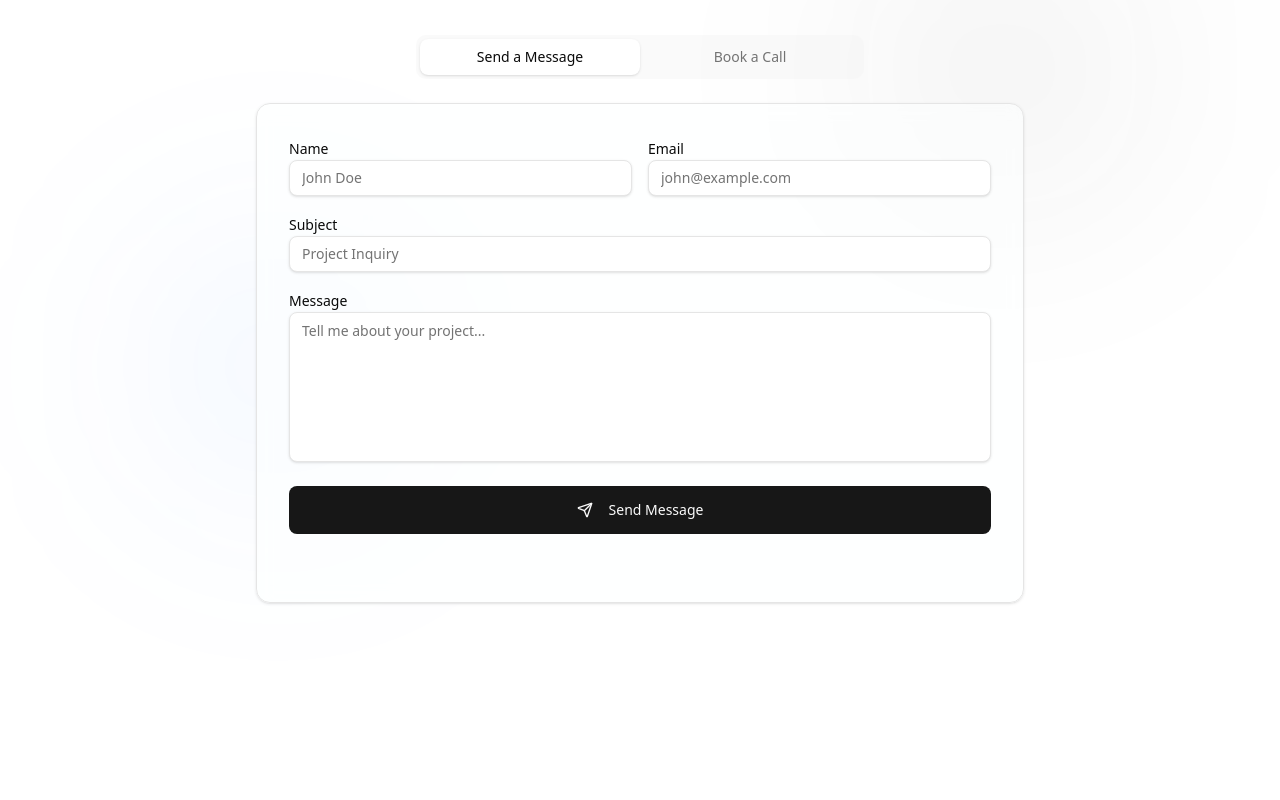
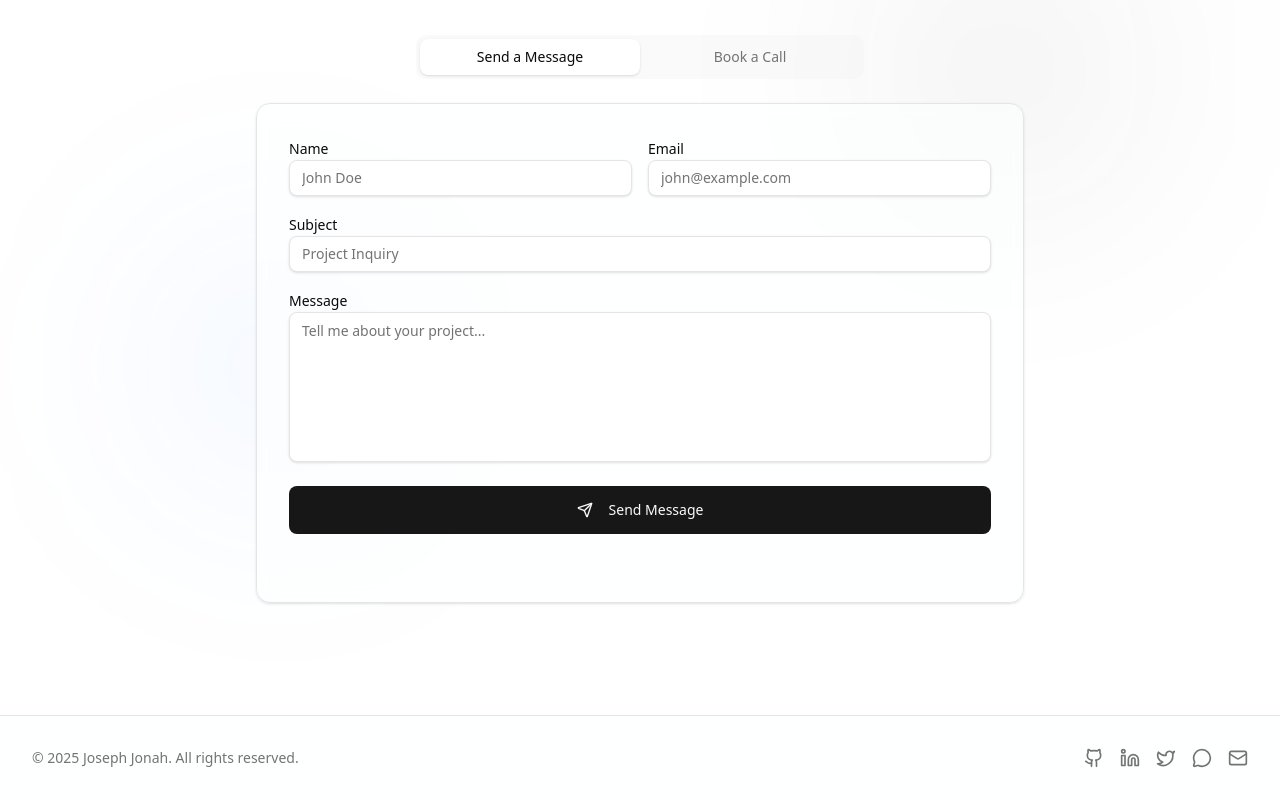
Before and after one commit to JOSEPH-Inalegwu/joseph-portfolio, a Next.js app: page / in a window 1280 px wide. Shown: the part 4261-5061 px from the top of the page. Before the commit the page ends 4976 px from the top, so only its background shows below. Built offline with nearby package versions, Linux system fonts and the light colour scheme.

Commit message:
feat: implement global footer with social links

```diff
--- a/app/layout.tsx
+++ b/app/layout.tsx
@@ -4,6 +4,7 @@ import "./globals.css";
 
 import { ThemeProvider } from "@/components/theme-provider";
 import { Navbar } from "@/components/layout/navbar";
+import { Footer } from "@/components/sections/footer";
 
 const geistSans = Geist({
   variable: "--font-geist-sans",
@@ -138,7 +139,10 @@ export default function RootLayout({
           disableTransitionOnChange
         >
           <Navbar />
-          {children}
+          <main className="min-h-screen">
+            {children}
+          </main>
+          <Footer />
         </ThemeProvider>
       </body>
     </html>
--- /dev/null
+++ b/components/sections/footer.tsx
@@ -0,0 +1,65 @@
+"use client"
+
+import { Github, Linkedin, Twitter, MessageCircle, Mail } from "lucide-react"
+
+export function Footer() {
+    const currentYear = new Date().getFullYear()
+
+    return (
+        <footer className="border-t border-border bg-background/50 backdrop-blur-sm">
+            <div className="container mx-auto px-4 py-8 sm:px-6 lg:px-8">
+                <div className="flex flex-col items-center justify-between gap-4 sm:flex-row">
+                    <p className="text-sm text-muted-foreground text-center sm:text-left">
+                        © {currentYear} Joseph Jonah. All rights reserved.
+                    </p>
+
+                    <div className="flex items-center gap-4">
+                        <a
+                            href="https://github.com/JOSEPH-Inalegwu"
+                            target="_blank"
+                            rel="noopener noreferrer"
+                            className="text-muted-foreground transition-colors hover:text-foreground"
+                            aria-label="GitHub"
+                        >
+                            <Github className="h-5 w-5" />
+                        </a>
+                        <a
+                            href="https://www.linkedin.com/in/inalegwu-joseph-jonah"
+                            target="_blank"
+                            rel="noopener noreferrer"
+                            className="text-muted-foreground transition-colors hover:text-foreground"
+                            aria-label="LinkedIn"
+                        >
+                            <Linkedin className="h-5 w-5" />
+                        </a>
+                        <a
+                            href="https://twitter.com/JosephOnTech"
+                            target="_blank"
+                            rel="noopener noreferrer"
+                            className="text-muted-foreground transition-colors hover:text-foreground"
+                            aria-label="Twitter"
+                        >
+                            <Twitter className="h-5 w-5" />
+                        </a>
+                        <a
+                            href="https://wa.me/2347042482419?text=Hi%20Joseph!%20I'd%20like%20to%20discuss%20a%20project."
+                            target="_blank"
+                            rel="noopener noreferrer"
+                            className="text-muted-foreground transition-colors hover:text-foreground"
+                            aria-label="WhatsApp"
+                        >
+                            <MessageCircle className="h-5 w-5" />
+                        </a>
+                        <a
+                            href="mailto:josephjonahinalegwu@gmail.com"
+                            className="text-muted-foreground transition-colors hover:text-foreground"
+                            aria-label="Email"
+                        >
+                            <Mail className="h-5 w-5" />
+                        </a>
+                    </div>
+                </div>
+            </div>
+        </footer>
+    )
+}
```
